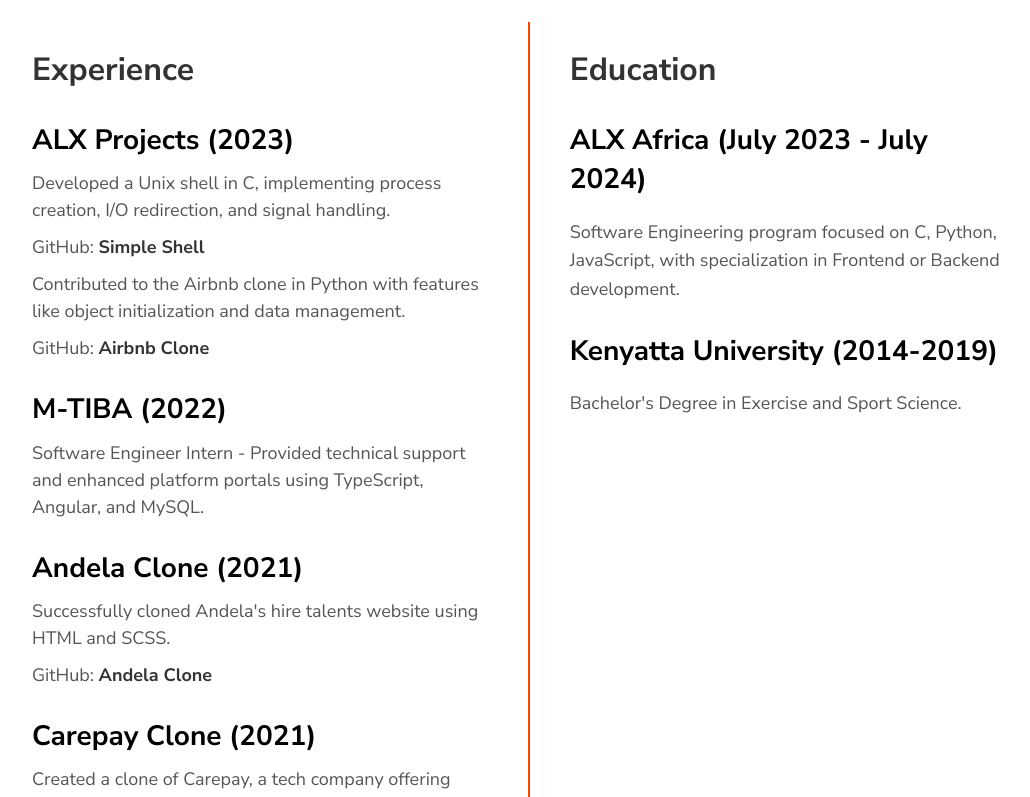
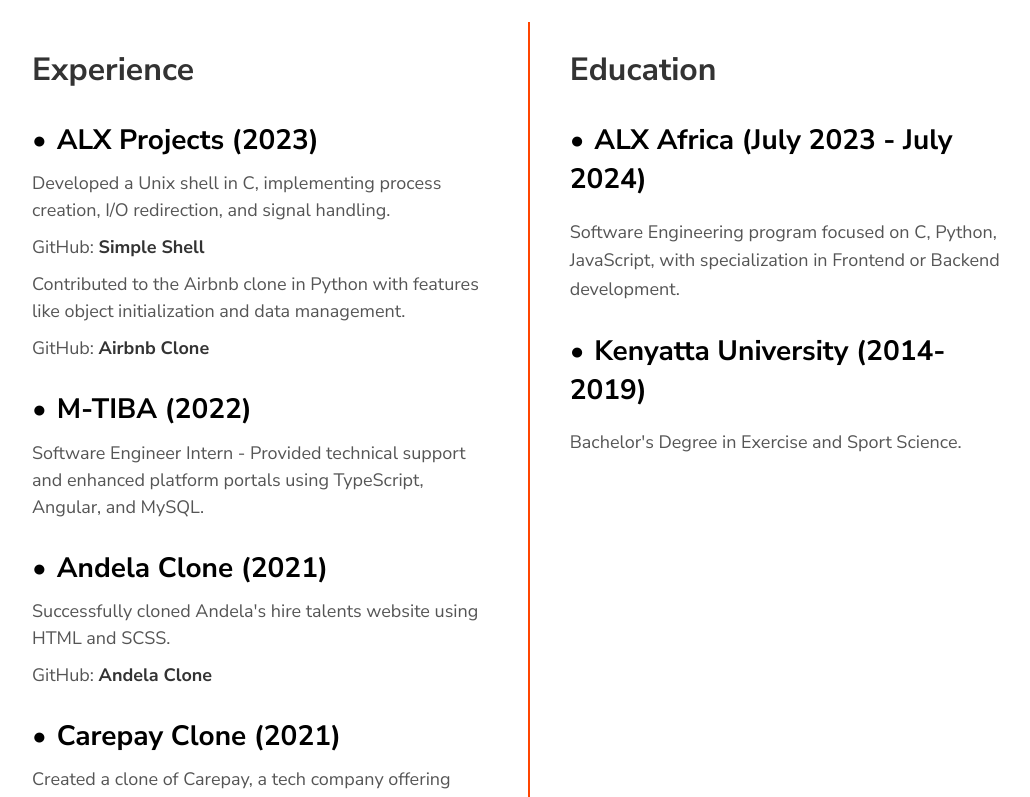
Before and after one commit to mary-garachu/personal_portfolio, a React (Create React App) app: page / in a window 1280 px wide. Shown: the part 2880-3677 px from the top of the page, without its empty margins (118-1148 px from the left). Built offline with nearby package versions, Linux system fonts and the light colour scheme.

Commit message:
add bulletin to qualifications for distinction

```diff
--- a/src/Components/Qualifiations/style.scss
+++ b/src/Components/Qualifiations/style.scss
@@ -51,6 +51,12 @@
       margin-bottom: 10px;
       color: #000000;
       line-height: 1.4;
+    }
+
+    h3::before {
+      content: "•";
+      margin-right: 10px;
+      color: black;
     }
 
     ul {
```
